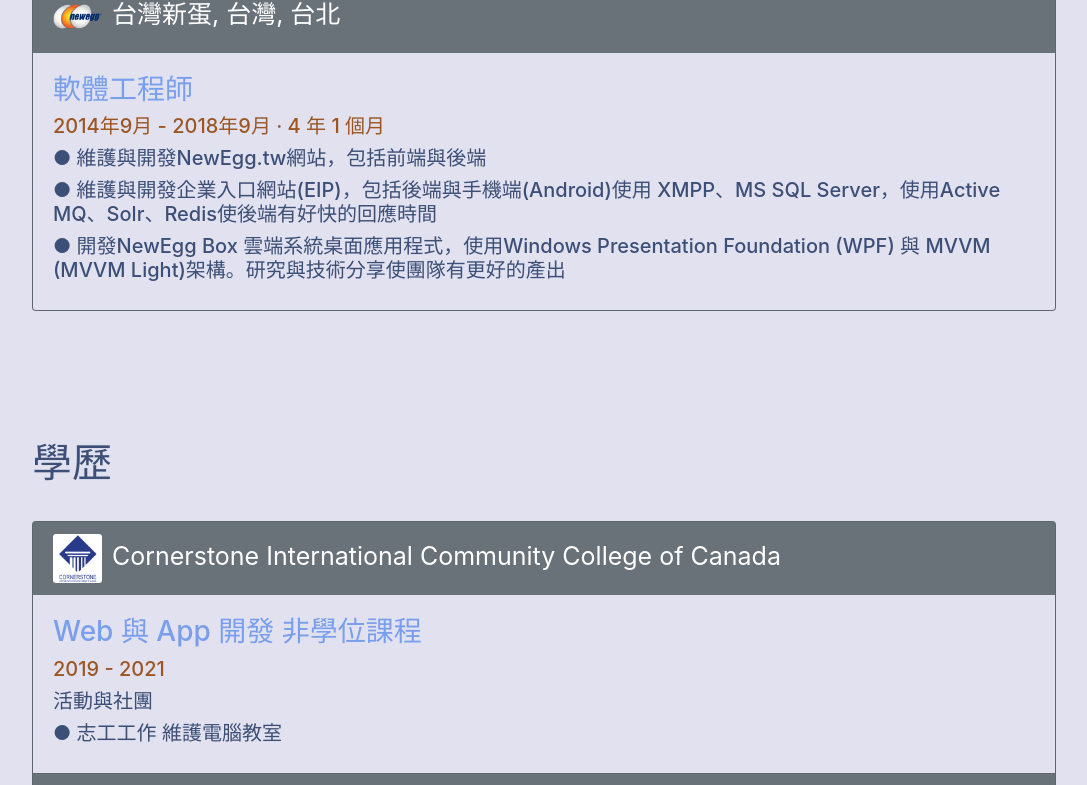
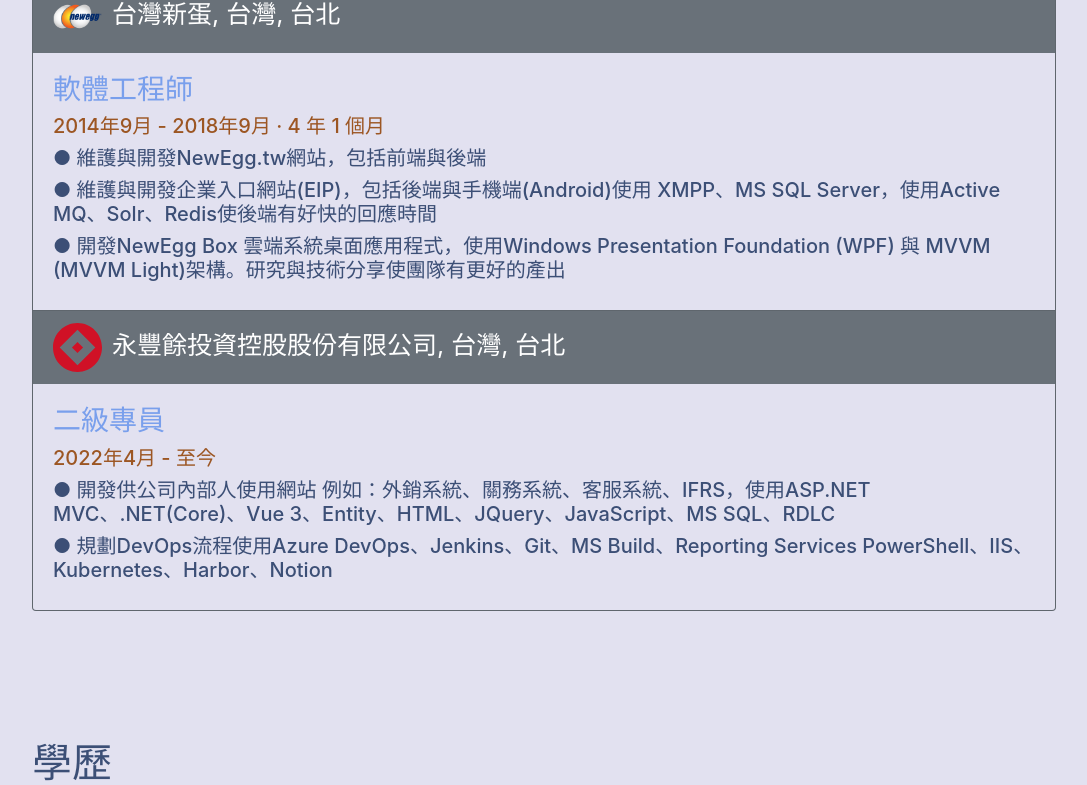
Before and after one commit to AaronCChen2233/Portfolio, a React (Create React App) app: page / in a window 1280 px wide. Shown: the part 2421-3206 px from the top of the page, without its empty margins (96-1183 px from the left). Built offline with nearby package versions, Linux system fonts and the light colour scheme.

Commit message:
feat: Add YFY Inc. experience section with details and logo

```diff
--- a/src/Components/Experience.tsx
+++ b/src/Components/Experience.tsx
@@ -4,6 +4,7 @@ import Accordion from 'react-bootstrap/Accordion'
 import Card from 'react-bootstrap/Card'
 import newegg from '../resources/image/newegg.png'
 import realsun from '../resources/image/realsun.png'
+import yfy from '../resources/image/yfy.svg'
 
 const Experience: React.FC = () => {
     const { t, setLocale } = useI18n();
@@ -46,6 +47,22 @@ const Experience: React.FC = () => {
                     </Accordion.Collapse>
                 </Card>
 
+                <Card bg ='secondary' text='white' >
+                    <Card.Header>
+                    <Accordion.Toggle as={Card.Text} eventKey="0" >
+                        <Card.Img className="icon" src={yfy} />
+                        {t('yfy')}
+                    </Accordion.Toggle>
+                    </Card.Header>
+                    <Accordion.Collapse eventKey="0">
+                    <Card.Body>
+                        <h3 className='lightbluetext'>{t('yfyposition')}</h3>
+                        <h5 className='pinktext'>{t('yfytime')}</h5>
+                        <h5 className='whitetext'>{t('webdescription')}</h5>
+                        <h5 className='whitetext'>{t('devopsdescription')}</h5>
+                    </Card.Body>
+                    </Accordion.Collapse>
+                </Card>
             </Accordion>
 
         </div>
--- a/src/resources/en.ts
+++ b/src/resources/en.ts
@@ -25,6 +25,11 @@ export default {
     'realsuntime':'Mar 2021 - Feb 2022',
     'realsunposition':'System Engineer',
     'realsundescription':'● Maintain and develop Hospital information system (HIS). Using C#, Windows Presentation Foundation (WPF), Entity Framework(DB First), MS SQL, RDLC',
+    'yfy':'YFY Inc., Taipei, Taiwan',
+    'yfytime':'Apr 2022 - Present',
+    'yfyposition':'Second Level Specialist',
+    'webdescription':'● Develop internal web applications for the company. Such as Export System, Customs System, Customer Service System, IFRS. Using ASP.NET MVC, .NET(Core), Vue 3, Entity Framework, HTML, JQuery, JavaScript, MS SQL, RDLC',
+    'devopsdescription':'● Plan DevOps process. Using Azure DevOps, Jenkins, Git, MS Build, Reporting Services PowerShell, IIS, Kubernetes, Harbor, Notion',
 
     'npu':'National Penghu University of Science and Technology',
     'activitesandsocieties':'Activities and societies',
--- a/src/resources/zh.ts
+++ b/src/resources/zh.ts
@@ -25,6 +25,11 @@ export default {
     'realsuntime':'2021年3月 - 2022年2月',
     'realsunposition':'系統工程師',
     'realsundescription':'● 維護與開發醫療相關桌面應用程式，使用C#、Windows Presentation Foundation (WPF)、Entity Framework(DB First)、MS SQL、RDLC',
+    'yfy':'永豐餘投資控股股份有限公司, 台灣, 台北',
+    'yfytime':'2022年4月 - 至今',
+    'yfyposition':'二級專員',
+    'webdescription':'● 開發供公司內部人使用網站 例如：外銷系統、關務系統、客服系統、IFRS，使用ASP.NET MVC、.NET(Core)、Vue 3、Entity、HTML、JQuery、JavaScript、MS SQL、RDLC',
+    'devopsdescription':'● 規劃DevOps流程使用Azure DevOps、Jenkins、Git、MS Build、Reporting Services PowerShell、IIS、Kubernetes、Harbor、Notion',
 
     'npu':'國立澎湖科技大學',
     'activitesandsocieties':'活動與社團',
```
Also changed, not shown: src/resources/image/yfy.svg (added).
